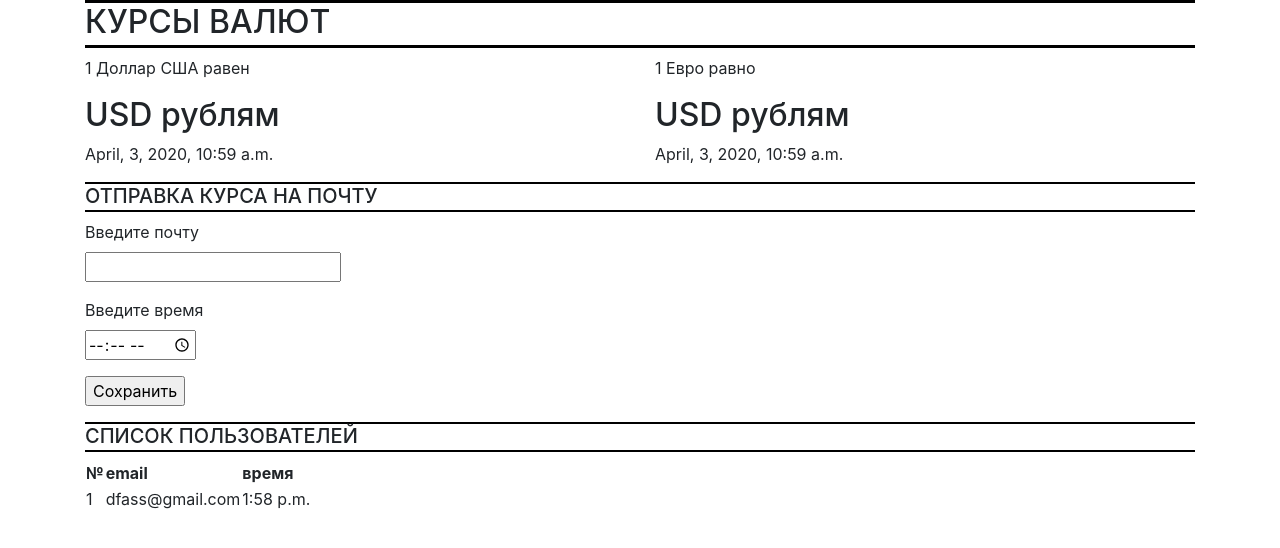
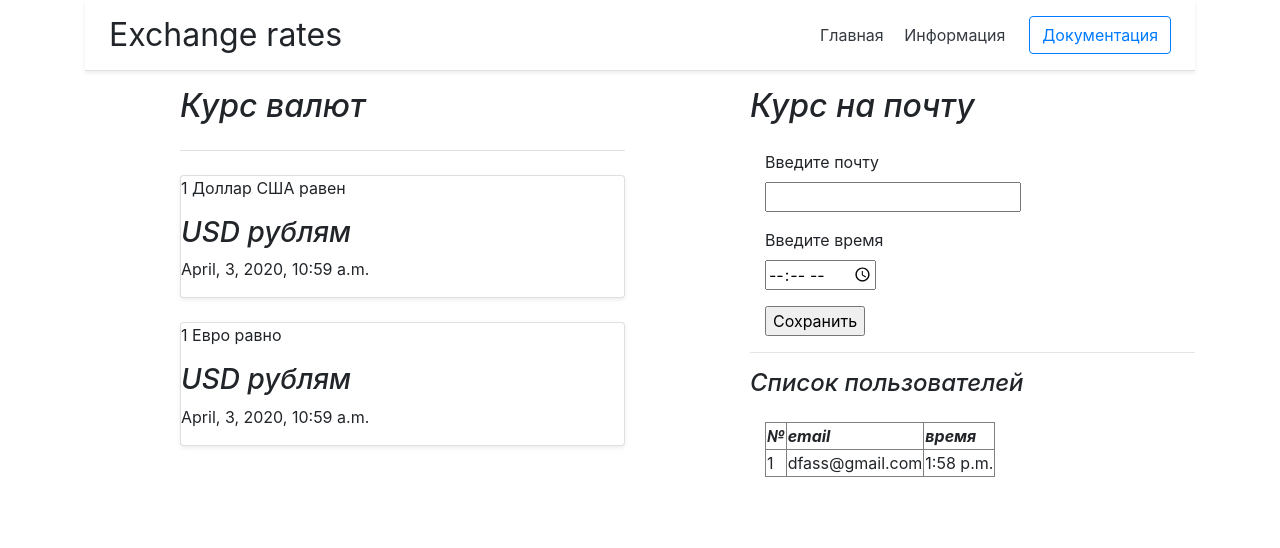
Before and after one commit to Eliandry/parser_exchange_django, a Django app: template templates/index.html in a window 1280 px wide. Shown: the top 548 px of the page. Run offline with Django 3.2, Linux system fonts and the light colour scheme; data comes from the database, SQL or seed files in the repository; both versions use the stored data as it was after the commit; tables that the repository leaves empty hold one stand-in row (values such as "Sample post"); the template is opened without the code that fills it: values that come from a table or form of the project are taken from there, most other values are stand-ins (such as "Sample title", 1, 10 or a date in 2020); parts of the project's set-up code (start-up, migrations or seed data) failed here and were passed over; some libraries are stand-ins or nearby versions.

Commit message:
обновлен дизайн

```diff
--- a/templates/index.html
+++ b/templates/index.html
@@ -9,58 +9,39 @@
     <link rel="stylesheet" href="https://stackpath.bootstrapcdn.com/bootstrap/4.3.1/css/bootstrap.min.css" integrity="sha384-ggOyR0iXCbMQv3Xipma34MD+dH/1fQ784/j6cY/iJTQUOhcWr7x9JvoRxT2MZw1T" crossorigin="anonymous">
 
     <style>
-          .header-h1 h1 {
-            padding-bottom: .200rem;
-            border-top: .200rem solid #000;
-            border-bottom: .200rem solid #000;
-            font-size: 2rem;
-            text-transform: uppercase;
-            text-align: center;
-          }
-          .header-h1-left h1 {
-            text-align: left;
-          }
-          .header-h1-right h1 {
-            text-align: right;
-          }
-          .header-h2 h2 {
-            padding-bottom: .125rem;
-            border-top: .125rem solid #000;
-            border-bottom: .125rem solid #000;
-            font-size: 1.25rem;
-            text-transform: uppercase;
-            text-align: center;
-          }
-          .header-h2-left h2 {
-            text-align: left;
-          }
-          .header-h2-right h2 {
-            text-align: right;
-          }
     </style>
 </head>
-<body class="container">
+<body class="container mt-6" >
     <form method="POST" action="create/">
         {% csrf_token %}
+        <div class="d-flex flex-column flex-md-row align-items-center p-3 px-md-4 mb-3 bg-white border-bottom shadow-sm">
+            <h2 class="my-0 mr-md-auto font-weight-normal">Exchange rates</h2>
+            <nav class="my-2 my-md-0 mr-md-3">
+                <a class="p-2 text-dark" href="#">Главная</a>
+                <a class="p-2 text-dark" href="#">Информация</a>
+            </nav>
+            <a class="btn btn-outline-primary" href="#">Документация</a>
+        </div>
         <div class="header-h1 header-h1-left">
-            <h1>Курсы валют</h1>
         </div>
         <div class="row">
-        <div class="col-12 col-sm-12 col-md-6 col-lg-6 col-xl-6">
+            <div class="col-5 offset-1">
+                <h2 class="pb-4 mb-4 font-italic border-bottom">Курс валют</h2>
+                <div class="card mb-4 shadow-sm">
                     <p>1 Доллар США равен</p>
-            <h2>{{currency_doll}} рублям</h2>
+                    <h3 class="font-italic">{{currency_doll}} рублям</h3>
                     <p>{%now "N, j, Y, P"%}</p>
                  </div>
-        <div class="col-12 col-sm-12 col-md-6 col-lg-6 col-xl-6">
+
+                <div class="card mb-4 shadow-sm">
                     <p>1 Евро равно</p>
-            <h2>{{currency_euro}} рублям</h2>
+                    <h3 class="font-italic">{{currency_euro}} рублям</h3>
                     <p>{%now "N, j, Y, P"%}</p>
                 </div>
             </div>
-        <div class="header-h2 header-h2-left">
-            <h2>Отправка курса на почту</h2>
-        </div>
-
+            <div class="col-5 offset-1">
+                <h2 class=" font-italic ">Курс на почту</h2>
+                <div class="container mt-4">
                     <p>
                         <label>Введите почту</label><br>
                         <input type="email" name="email"/>
@@ -70,18 +51,24 @@
                         <input type="time" name="time"/>
                     </p>
                     <input type="submit" value="Сохранить" >
-            <p>      </p>
-    </form>
+                </div>
+                <hr>
+                <h4 class=" font-italic ">Список пользователей</h4>
+                <div class="container mt-4">
                     {% if people.count > 0 %}
-        <div class="header-h2 header-h2-left">
-            <h2>Список пользователей</h2>
-        </div>
-    <table>
-        <tr><th>№</th><th>email</th><th>время</th></tr>
+                        <p>       </p>
+
+                        <table border="1">
+                            <tr> <th class="font-italic">№</th><th class="font-italic">email</th><th class="font-italic">время</th></tr>
                             {% for person in people %}
                                 <tr><td>{{person.id}}</td><td>{{ person.email }}</td><td>{{ person.time }}</td></tr>
                             {% endfor %}
                         </table>
                     {% endif %}
+                </div>
+            </div>
+        </div>
+
+    </form>
 </body>
 </html>
```
Also changed, not shown: db.sqlite3. Lines whose indentation alone changed are shown as unchanged.
